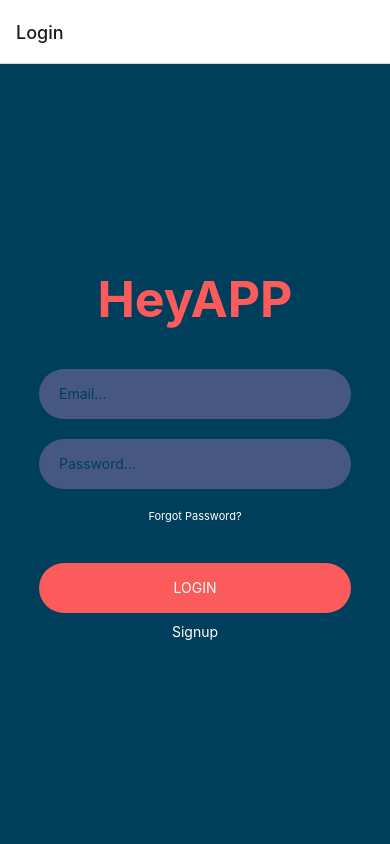
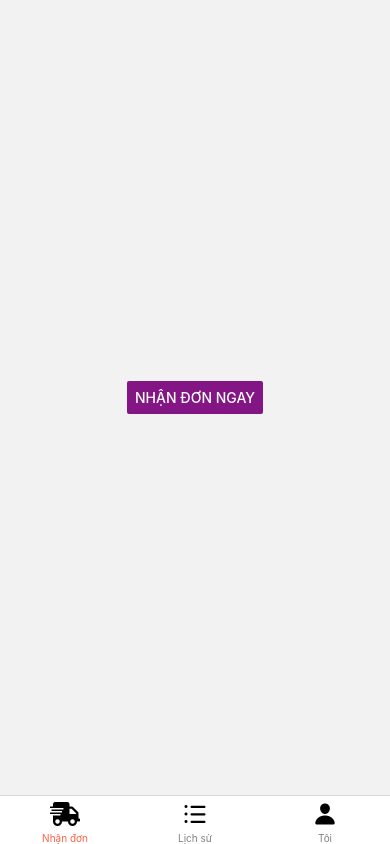
Before and after one commit to thobui14ig/randa-app-mobile, a React Native app: screen /MyTabs in a window 390 px wide. Built offline with nearby package versions, Linux system fonts and the light colour scheme; no server answers.

Commit message:
socket donhang

```diff
--- a/App.tsx
+++ b/App.tsx
@@ -1,22 +1,24 @@
-import { AntDesign } from '@expo/vector-icons';
-import { StyleSheet, Text, View } from 'react-native';
-import Sound from './src/hooks/Sound';
-import Login from './src/pages/auth/Login';
 import { NavigationContainer } from '@react-navigation/native';
 import { createNativeStackNavigator } from '@react-navigation/native-stack';
+import { StyleSheet, Text, View } from 'react-native';
+import SocketProvider from './src/context/socket.context';
+import MyTabs from './src/navigation/Tab';
+import Login from './src/pages/auth/Login';
 
 const Stack = createNativeStackNavigator();
 
 export default function App() {
-  Sound()
+  return (
+    <SocketProvider>
+      <NavigationContainer>
+        <Stack.Navigator initialRouteName="Login" screenOptions={{headerShown: false}}>
+          <Stack.Screen name="Home" component={HomeScreen} />
+          <Stack.Screen name="MyTabs" component={MyTabs} />
+          <Stack.Screen name="Login" component={Login} />
+        </Stack.Navigator>
+      </NavigationContainer>
+    </SocketProvider>
 
-  return (
-    <NavigationContainer>
-      <Stack.Navigator initialRouteName="Login">
-        <Stack.Screen name="Home" component={HomeScreen} />
-        <Stack.Screen name="Login" component={Login} />
-      </Stack.Navigator>
-    </NavigationContainer>
 
   );
 }
--- a/package.json
+++ b/package.json
@@ -9,6 +9,7 @@
     "web": "expo start --web"
   },
   "dependencies": {
+    "@react-navigation/bottom-tabs": "^6.5.8",
     "@react-navigation/native": "^6.1.7",
     "@react-navigation/native-stack": "^6.9.13",
     "expo": "~49.0.7",
--- a/src/api/apiConstant.ts
+++ b/src/api/apiConstant.ts
@@ -1,5 +1,5 @@
 const ApiConstant = {
-    BASE_API_URL: `http://192.168.60.59:3000`,
+    BASE_API_URL: `http://192.168.1.7:3000`,
     // BASE_API_URL: `https://buithanhtho.name.vn/`,
     BASE_CLIENT_URL: 'https://chungta.vanhanhhethong.com',
 
--- /dev/null
+++ b/src/context/socket.context.tsx
@@ -0,0 +1,30 @@
+import React, { useContext, useState } from 'react';
+import { io, Socket } from 'socket.io-client';
+
+interface SocketState {
+  socket: Socket | null;
+  setSocket: any
+}
+
+export const SocketContext = React.createContext<SocketState>({
+    socket: null,
+    setSocket: undefined
+});
+
+const SocketProvider = ({ children }: any) => {
+  const [socket, setSocket] = useState(null);
+
+  const values = {
+    socket, setSocket
+  };
+
+  console.log(5555555, socket)
+
+  return <SocketContext.Provider value={values}>{children}</SocketContext.Provider>;
+};
+
+export default SocketProvider;
+
+export const useSocket = (): SocketState => {
+  return useContext(SocketContext);
+};
--- a/src/hooks/Sound.tsx
+++ b/src/hooks/Sound.tsx
@@ -1,11 +1,12 @@
 import { Audio } from 'expo-av';
 import { useEffect, useState } from 'react';
 import { Alert } from 'react-native';
-import { socket } from '../socket/Socket.singleton';
+import { useSocket } from '../context/socket.context';
 
 const source = require('../../public/family1.mp3')
 
 function Sound() {
+  const { socket, setSocket } = useSocket()
     const [isPlaying, setIsPlaying] = useState(false);
     const [sound, setSound] = useState<Audio.Sound | null>(null);
 
@@ -46,12 +47,14 @@ function Sound() {
     }, [isPlaying]);
 
     useEffect(() => {
-      socket.on('nhandon', async () => {
+
+      socket?.on('nhandon', async () => {
         await playSound();
         console.log('Có đơn hàng!.')
       });
     }, [socket]);
 
+
     return { playSound };
 }
 
--- /dev/null
+++ b/src/navigation/Tab.tsx
@@ -0,0 +1,102 @@
+/* eslint-disable prettier/prettier */
+import React from 'react';
+import { Button, Image, Text, View } from 'react-native';
+import { Octicons } from '@expo/vector-icons';
+import { FontAwesome5 } from '@expo/vector-icons';
+import { Ionicons } from '@expo/vector-icons';
+import { createBottomTabNavigator } from '@react-navigation/bottom-tabs';
+import { useNavigation } from '@react-navigation/native';
+import Sound from '../hooks/Sound';
+import { SocketSingleton } from '../socket/Socket.singleton';
+import { useSocket } from '../context/socket.context';
+
+const Tab = createBottomTabNavigator();
+
+function MyTabs() {
+    Sound()
+
+    return (
+        <Tab.Navigator
+        screenOptions={({route}) => ({
+            tabBarInactiveTintColor: 'gray',
+            tabBarActiveTintColor: 'tomato',
+            headerShown: false,
+            tabBarIcon: ({color}) => {
+                if (route.name === 'Home') {
+                return <FontAwesome5 name="shipping-fast" size={24} color="black" />
+                } else if (route.name === 'History') {
+                return <Octicons name="list-unordered" size={24} color="black" />
+                } else if (route.name === 'Settings') {
+                    return <Ionicons name="person" size={24} color="black" />
+                }
+            },
+        })}>
+        <Tab.Screen
+            name="Home"
+            component={HomeScreen}
+
+            options={{
+            tabBarLabel: 'Nhận đơn',
+            headerShown: false,
+            }}
+        />
+        <Tab.Screen
+            name="History"
+            component={OrderHistory}
+            options={{
+            tabBarLabel: 'Lịch sử',
+            headerShown: false,
+            }}
+        />
+            <Tab.Screen
+            name="Settings"
+            component={SettingsScreen}
+            options={{
+            tabBarLabel: 'Tôi',
+            headerShown: false,
+            }}
+        />
+        </Tab.Navigator>
+    );
+}
+
+function HomeScreen() {
+    const { setSocket } = useSocket()
+    const onPress = () => {
+        const socket = (new SocketSingleton()).getSocket()
+        setSocket(socket)
+    }
+
+    return (
+        <View style={{flex: 1, justifyContent: 'center', alignItems: 'center'}}>
+        <Button
+            onPress={onPress}
+            title="Nhận đơn ngay"
+            color="#841584"
+        />
+        </View>
+    );
+}
+
+function OrderHistory() {
+  const navigation = useNavigation();
+
+  return (
+    <View style={{flex: 1, justifyContent: 'center', alignItems: 'center'}}>
+      <Text>Lịch sử đơn hàng</Text>
+    </View>
+  );
+}
+
+function SettingsScreen() {
+    const navigation = useNavigation();
+
+    return (
+      <View style={{flex: 1, justifyContent: 'center', alignItems: 'center'}}>
+        <Text>Cài đặt</Text>
+      </View>
+    );
+  }
+
+
+export default MyTabs;
--- a/src/pages/auth/Login.tsx
+++ b/src/pages/auth/Login.tsx
@@ -6,7 +6,7 @@ function Login({ navigation }: any) {
     const [passWord, setPassWord] = useState<string>('')
 
     const handleLogin = () => {
-        navigation.navigate('Home')
+        navigation.navigate('MyTabs')
     }
 
     return (
--- a/src/socket/Socket.singleton.ts
+++ b/src/socket/Socket.singleton.ts
@@ -2,22 +2,18 @@ import { io, Socket } from 'socket.io-client';
 import ApiConstant from '../api/apiConstant';
 
 export class SocketSingleton{
-    socket: Socket;
+    getSocket() {
+      const socket = io(ApiConstant.BASE_API_URL, {
+        query: { token: `eyJhbGciOiJIUzI1NiIsInR5cCI6IkpXVCJ9.eyJ1c2VySWQiOjIsInBob25lIjoiMDk2MzQ2NjI2OSIsImlhdCI6MTY5MjAyOTgwMSwiZXhwIjoxNjkyMTE2MjAxfQ.wwz6ZGs_eFTJM8m0kkimC6bBjApRn-H2xfrUPXdScjM` },
+        secure: true,
+      });
+      socket.on('connect', () => {
+        console.log('Connected to server');
+      });
 
-    constructor() {
-        this.socket = io(ApiConstant.BASE_API_URL, {
-            query: { token: `eyJhbGciOiJIUzI1NiIsInR5cCI6IkpXVCJ9.eyJ1c2VySWQiOjIsInBob25lIjoiMDk2MzQ2NjI2OSIsImlhdCI6MTY5MTkxMTY1NSwiZXhwIjoxNjkxOTk4MDU1fQ._Ww3Cosatfy1Jf13PcLzPJRNLSZMekOfgHMHGZSckqU` },
-            secure: true,
-          });
-        this.socket.on('connect', () => {
-          console.log('Connected to server');
-        });
-    }
-
-    getSocket() {
-        return this.socket;
+      return socket
     }
 }
 
-const socketObj = new SocketSingleton()
-export const socket = socketObj.getSocket()
+// const socketObj = new SocketSingleton()
+// export const socket = socketObj.getSocket()
```
Also changed, not shown: 1 other file (tests, documents, lock files or other folders).
